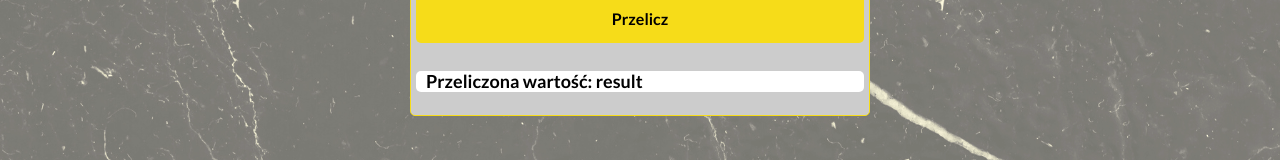
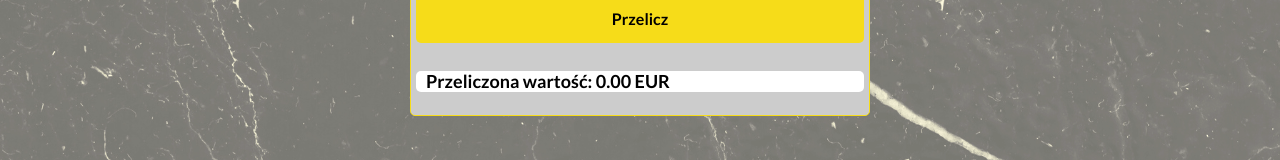
Before and after one commit to szymonbasiul/currency-converter-react, a React (Create React App) app: page / in a window 1280 px wide. Shown: the part 325-485 px from the top of the page. Built offline with nearby package versions, Linux system fonts and the light colour scheme.

Commit message:
calculateChange function added

```diff
--- a/src/App.js
+++ b/src/App.js
@@ -4,6 +4,7 @@ import { currencies } from "./currencies";
 import Form from "./Form";
 
 function App() {
+
 
   return (
     <Container>
--- a/src/Form/index.js
+++ b/src/Form/index.js
@@ -3,11 +3,26 @@ import { currencies } from "../currencies";
 import "./style.css";
 
 const Form = () => {
-  const [amount, setAmount] = useState(currencies[0].shortName);
-  const [currency, setCurrency] = useState("");
+  const [amount, setAmount] = useState("");
+  const [currency, setCurrency] = useState(currencies[0].shortName);
+  const [result, setResult] = useState(0);
+
+  const onSubmit = (event) => {
+    event.preventDefault();
+    calculateChange();
+  };
+
+  const calculateChange = () => {
+    currencies.forEach((x) => {
+      if (x.shortName === currency) {
+        setResult(x.rate * amount);
+      }
+    });
+  };
 
   return (
-    <form className="form">
+    <form className="form" onSubmit={onSubmit}>
+
       <fieldset className="form__fieldset">
         <legend className="form__legend"> Kalkulator walutowy </legend>
         <p>Wybierz walutę*</p>
@@ -35,7 +50,6 @@ const Form = () => {
             name="exchange"
             type="number"
             placeholder="Wprowadź kwotę do wymiany"
-            autofocus
             min="1"
             step="0.01"
             required
@@ -50,7 +64,8 @@ const Form = () => {
       </label>
       <p className="form__result">
         {" "}
-        Przeliczona wartość: <strong className="result">result</strong>
+        Przeliczona wartość:{" "}
+        <strong className="result">{`${result.toFixed(2)} ${currency}`}</strong>
       </p>
     </form>
   );
```
